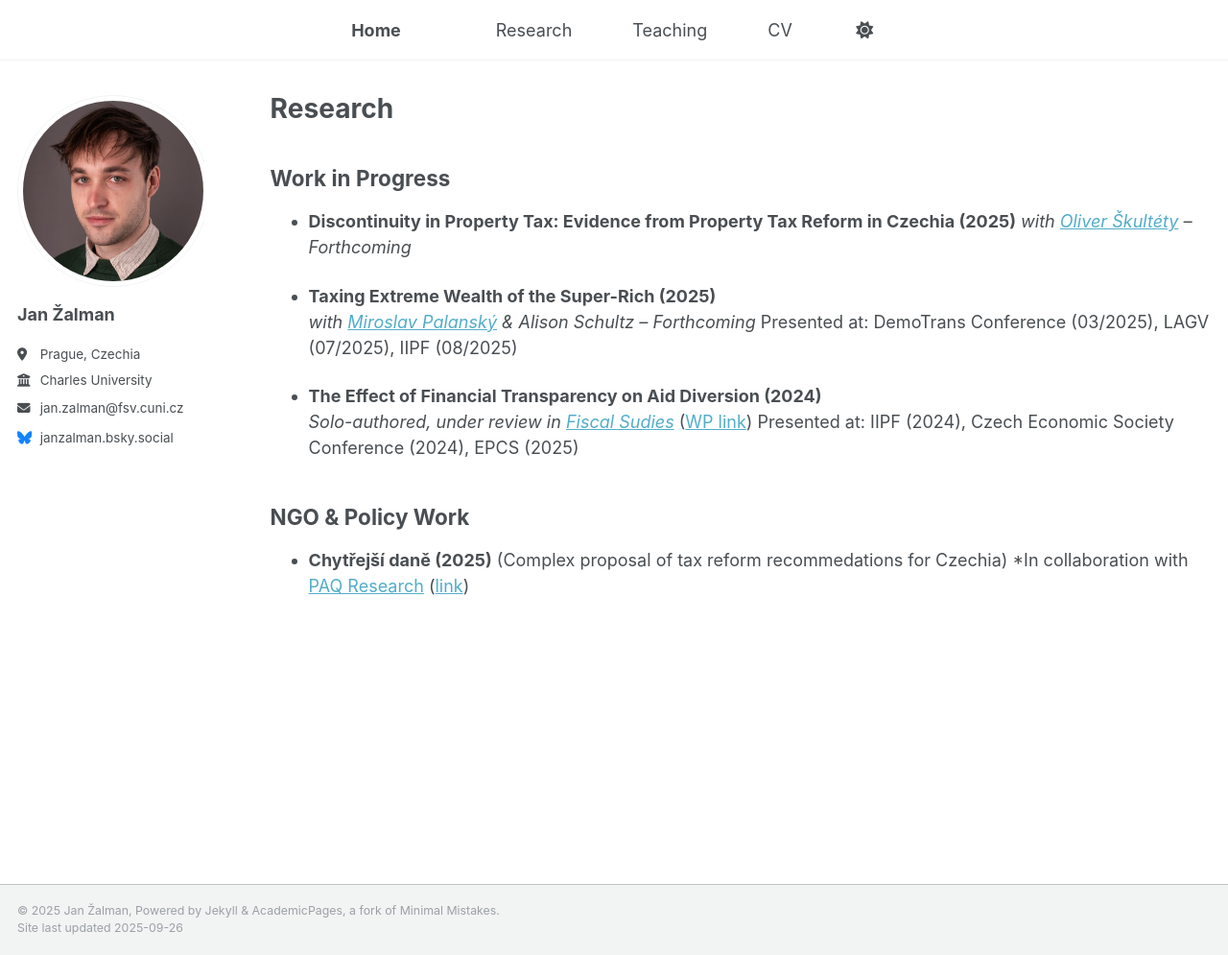
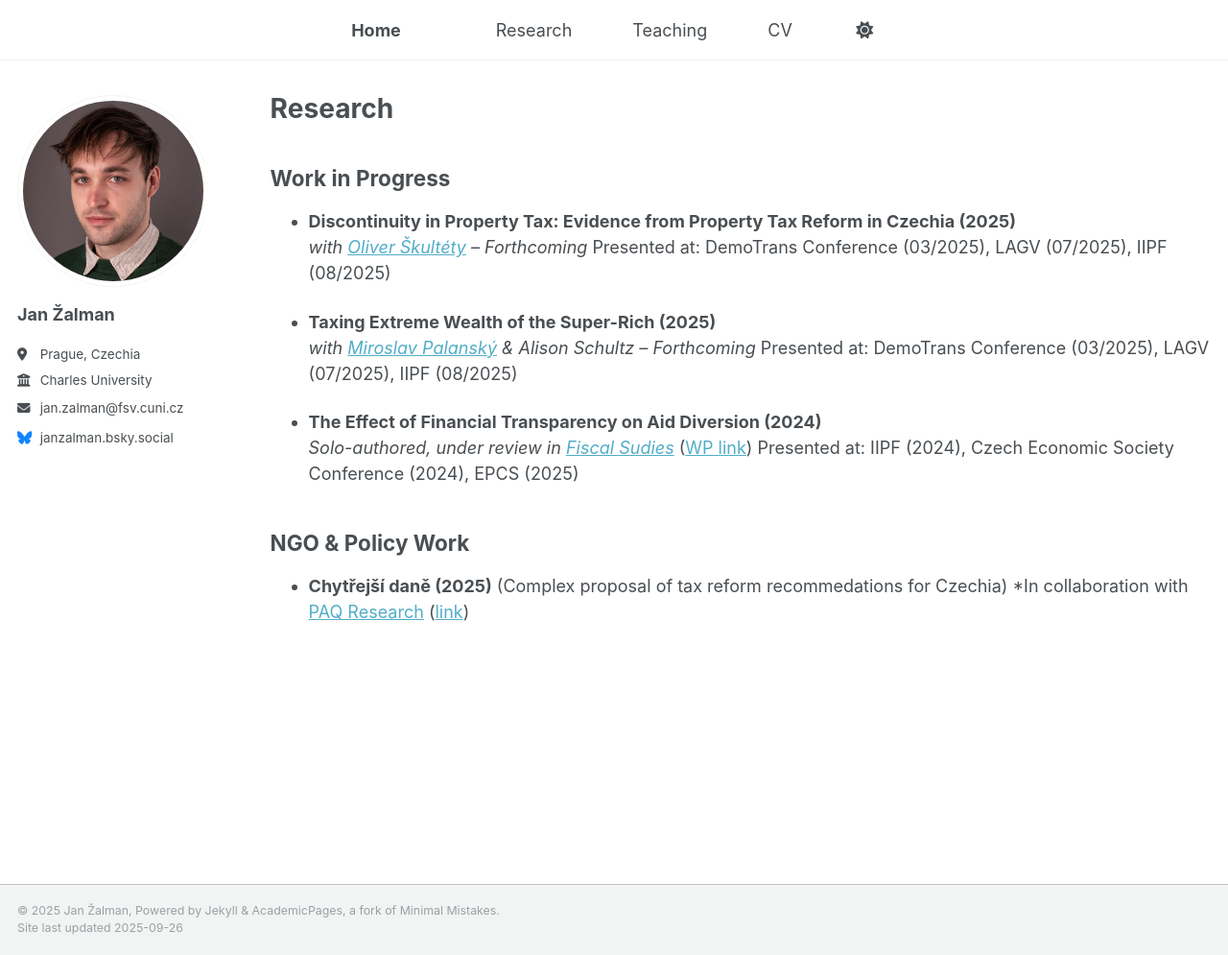
Before and after one commit to janzalman/janzalman.github.io, a Jekyll site: the page built from _pages/research.md, in a window 1280 px wide and 995 px high. Shown: the whole window at 96% size. Built offline with Jekyll 4.4.1, drawn with Linux system fonts in a browser that asks for light colours.

Commit message:
Update research.md

```diff
--- a/_pages/research.md
+++ b/_pages/research.md
@@ -7,6 +7,7 @@ permalink: /research/
 ## Work in Progress
 - **Discontinuity in Property Tax: Evidence from Property Tax Reform in Czechia (2025)**
   *with [Oliver Škultéty](https://ies.fsv.cuni.cz/en/contacts/institute-members/89209997) – Forthcoming*
+  Presented at: DemoTrans Conference (03/2025), LAGV (07/2025), IIPF (08/2025)
 
 - **Taxing Extreme Wealth of the Super-Rich (2025)**
   *with [Miroslav Palanský](https://miroslavpalansky.cz/) & Alison Schultz – Forthcoming*
```
